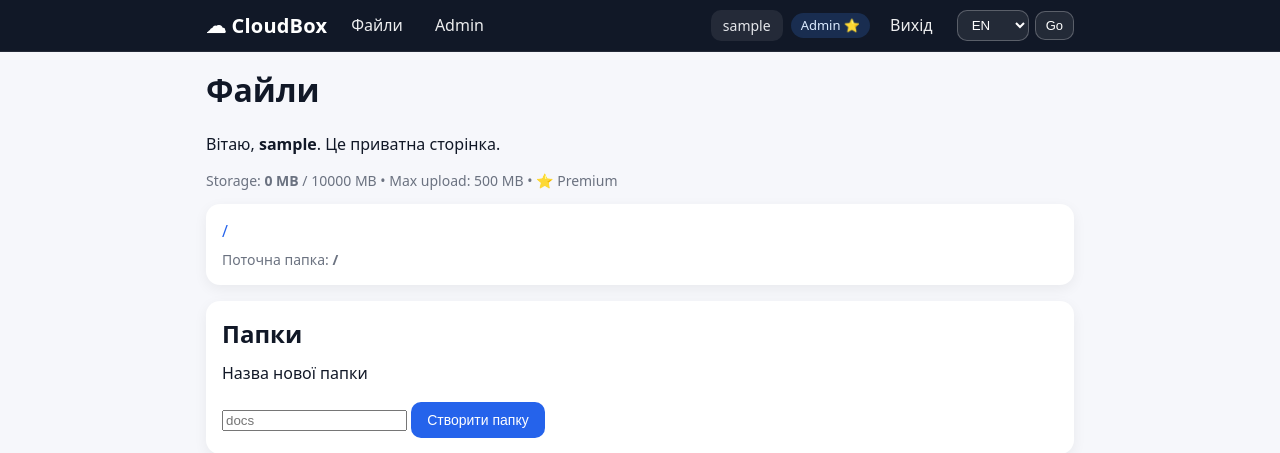
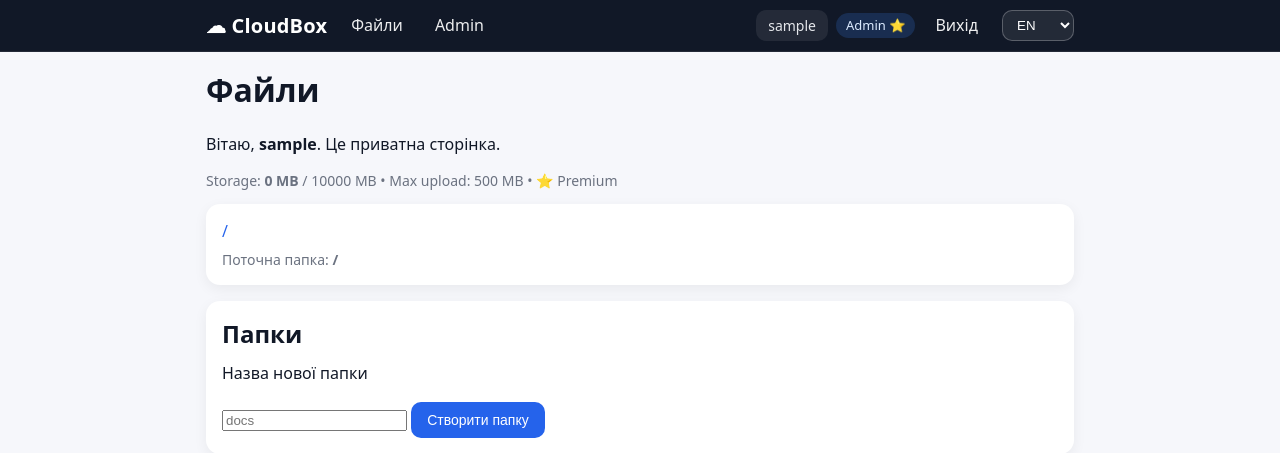
Before and after one commit to Dmytro-Shyjko/cloudbox, a Flask app: page /files in a window 1280 px wide. Shown: the top 453 px of the page. Run offline with Flask 3, Linux system fonts and the light colour scheme; the visitor is signed in with stand-in values (Sample User, id 1); data comes from the database, SQL or seed files in the repository.

Commit message:
ui: autoswitch language dropdown

```diff
--- a/app/static/style.css
+++ b/app/static/style.css
@@ -143,29 +143,6 @@ a {
 .lang-select select:focus {
 	outline: 2px solid rgba(255, 255, 255, 0.4);
 	outline-offset: 1px;
-}
-
-.lang-go {
-	margin-top: 0;
-	padding: 6px 10px;
-	font-size: 13px;
-	border-radius: 10px;
-	border: 1px solid rgba(255, 255, 255, 0.25);
-	background: rgba(255, 255, 255, 0.08);
-	color: #fff;
-}
-
-.lang-go,
-.lang-go-en,
-.lang-go-uk,
-.lang-go-de {
-	display: none;
-}
-
-.lang-select:has(option[value="en"]:checked) .lang-go-en,
-.lang-select:has(option[value="uk"]:checked) .lang-go-uk,
-.lang-select:has(option[value="de"]:checked) .lang-go-de {
-	display: inline-flex;
 }
 
 .sr-only {
--- a/app/templates/base.html
+++ b/app/templates/base.html
@@ -45,15 +45,12 @@
 
 			<form class="lang-select" method="get" aria-label="Language switcher">
 				<label class="sr-only" for="lang-switch">Language</label>
-				<select id="lang-switch" name="lang">
+				<select id="lang-switch" onchange="this.form.action=this.value;this.form.submit()">
 					{% set active_lang = session.get('lang', 'en') %}
-					<option value="en" {% if active_lang == 'en' %}selected{% endif %}>EN</option>
-					<option value="uk" {% if active_lang == 'uk' %}selected{% endif %}>UA</option>
-					<option value="de" {% if active_lang == 'de' %}selected{% endif %}>DE</option>
+					<option value="{{ url_for('auth.set_lang', lang='en') }}" {% if active_lang == 'en' %}selected{% endif %}>EN</option>
+					<option value="{{ url_for('auth.set_lang', lang='uk') }}" {% if active_lang == 'uk' %}selected{% endif %}>UA</option>
+					<option value="{{ url_for('auth.set_lang', lang='de') }}" {% if active_lang == 'de' %}selected{% endif %}>DE</option>
 				</select>
-				<button class="lang-go lang-go-en" type="submit" formaction="{{ url_for('auth.set_lang', lang='en') }}">Go</button>
-				<button class="lang-go lang-go-uk" type="submit" formaction="{{ url_for('auth.set_lang', lang='uk') }}">Go</button>
-				<button class="lang-go lang-go-de" type="submit" formaction="{{ url_for('auth.set_lang', lang='de') }}">Go</button>
 			</form>
 		</div>
 	</div>
```
